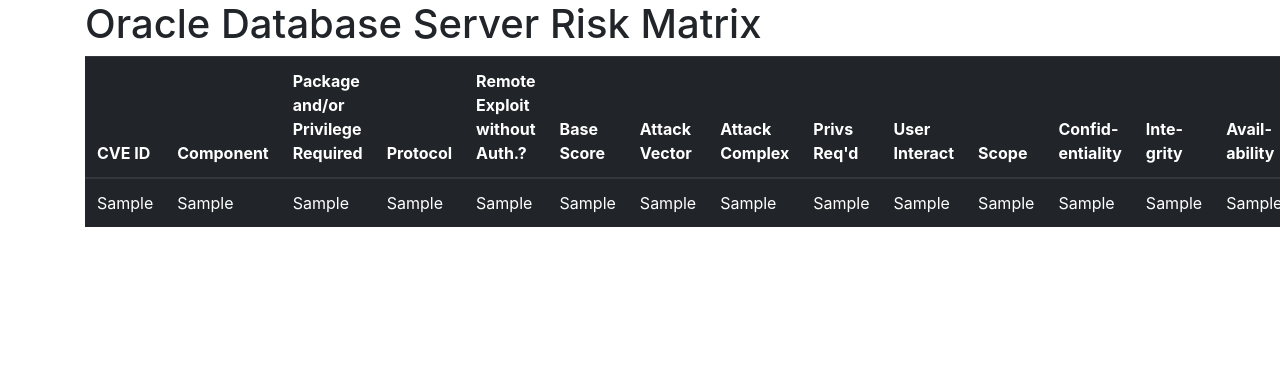
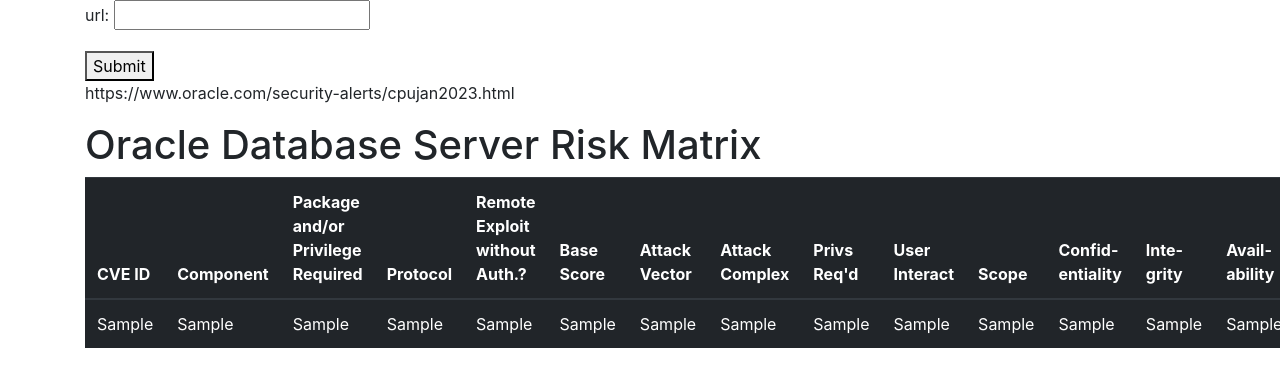
Before and after one commit to singhjagjit11/capstone, a Django app: a page that uses templates/index.html in a window 1280 px wide; the page is wider, and only the part inside the window is pictured. Shown: the top 387 px of that part. Run offline with Django 4.2, Linux system fonts and the light colour scheme; tables that the repository leaves empty hold one stand-in row (values such as "Sample post"); a database or web service that is not in the repository returns one stand-in record (values such as "Sample title"); data that the repository does not hold is empty; some libraries are stand-ins or nearby versions.

Commit message:
moved load patches to disp function in view to load data from url after hitting submit in form

```diff
--- /dev/null
+++ b/app1/forms.py
@@ -0,0 +1,4 @@
+from django import forms
+
+class UrlForm(forms.Form):
+    url = forms.CharField(label='url', max_length=100)
--- a/app1/urls.py
+++ b/app1/urls.py
@@ -6,7 +6,7 @@ from django.conf import settings
 
 urlpatterns=[
     re_path(r'^patch$',views.patchesApi),
-    re_path(r'^load_patch$',views.loadPatchesApi),
+    # re_path(r'^load_patch$',views.loadPatchesApi),
     re_path(r'^display$',views.disp),
     # re_path(r'^patch/([0-9]+)$',views.patchesApi),
 
--- a/app1/views.py
+++ b/app1/views.py
@@ -13,50 +13,7 @@ import requests
 
 from django.http import HttpResponse
 from bs4 import BeautifulSoup
-
-
-@csrf_exempt
-def loadPatchesApi(request,id=0):
-    if request.method=='GET':
-        # # Fetch oracle data from https://www.oracle.com/security-alerts/cpujan2023.html
-        # html_content = get_html_content(request)
-        # soup = BeautifulSoup(html_content, 'html.parser')
-
-
-        url = "https://www.oracle.com/security-alerts/cpujan2023.html"
-
-        # send a request to the URL
-        response = requests.get(url)
-
-        # parse the HTML content of the page
-        soup = BeautifulSoup(response.content, "html.parser")
-
-        #table = soup.find('table',class_="otable-w2")# Find the table
-        tables = soup.find_all("table")
-        table = tables[2]
-        # find the tbody in the table
-        tbody = table.find("tbody")
-        rows = tbody.find_all("tr")# extract the rows from the tbody
-
-
-        objs=[]
-        for row in rows:
-            cells = row.find_all("td")
-            cells2 = row.find_all("th")
-            data2 = [cell.text for cell in cells2]
-            data = [cell.text for cell in cells]
-            data =[*data2,*data]
-            print(data)
-
-            objs.append(Patches(col0=data[0], col1=data[1],col2=data[2],col3=data[3], col4=data[4],col5=data[5],col6=data[6],
-             col7=data[7],col8=data[8],col9=data[9], col10=data[10],col11=data[11],col12=data[12],col13=data[13], col14=data[14]))
-
-
-        Patches.objects.bulk_create(objs)
-        return JsonResponse("Added Successfully",safe=False)
-        # b = Patches(Cve='Beatles Blog', Component='All the latest Beatles news.',BaseScore="4")
-        # b.save()
-
+from .forms import UrlForm
 
 
 
@@ -76,6 +33,60 @@ def patchesApi(request,id=0):
             return JsonResponse("Added Successfully",safe=False)
         return JsonResponse("Failed to Add",safe=False)
 
+
+    elif request.method=='DELETE':
+        Patches.objects.all().delete()
+        return JsonResponse("delete complete",safe=False)
+
 def disp(request):
-    response=requests.get('http://127.0.0.1:8000/patch').json()
-    return render(request,'index.html',{'response':response})
+    if request.method=='GET':
+        form = UrlForm()
+        response=requests.get('http://127.0.0.1:8000/patch').json()
+        return render(request,'index.html',{'response':response,'form':form})
+
+    #loafd from url
+    elif request.method=='POST':
+         # Get the data from the request
+         #Get the posted form
+        form = UrlForm(request.POST)
+        if form.is_valid():
+            # Do something with the form data
+            url = form.cleaned_data['url']
+            print(url)
+        else:
+            #url = "https://www.oracle.com/security-alerts/cpujan2023.html"
+            url = "dfg"
+        try:
+            # send a request to the URL
+            response = requests.get(url)
+                    # parse the HTML content of the page
+            soup = BeautifulSoup(response.content, "html.parser")
+
+            #table = soup.find('table',class_="otable-w2")# Find the table
+            tables = soup.find_all("table")
+            table = tables[2]
+            # find the tbody in the table
+            tbody = table.find("tbody")
+            rows = tbody.find_all("tr")# extract the rows from the tbody
+
+
+            objs=[]
+            for row in rows:
+                cells = row.find_all("td")
+                cells2 = row.find_all("th")
+                data2 = [cell.text for cell in cells2]
+                data = [cell.text for cell in cells]
+                data =[*data2,*data]
+                print(data)
+
+                objs.append(Patches(col0=data[0], col1=data[1],col2=data[2],col3=data[3], col4=data[4],col5=data[5],col6=data[6],
+                col7=data[7],col8=data[8],col9=data[9], col10=data[10],col11=data[11],col12=data[12],col13=data[13], col14=data[14]))
+
+
+            Patches.objects.bulk_create(objs)
+            return JsonResponse("Added Successfully",safe=False)
+            # b = Patches(Cve='Beatles Blog', Component='All the latest Beatles news.',BaseScore="4")
+            # b.save()
+
+        except:
+            return JsonResponse("something went wrong.check url",safe=False)
--- a/templates/index.html
+++ b/templates/index.html
@@ -1,19 +1,3 @@
-{% comment %}
-<html>
-  <head>
-    <title>API Display ...</title>
-  </head>
-  <body>
-    <h1>List of countries</h1>
-    {% for i in response %}
-    <strong>{{i.Cve}} ,</strong>
-    <strong>{{i.Cve}} ,</strong>
-    <strong>{{i.BaseScore}} ,</strong>
-    {% endfor %}
-  </body>
-</html>
-{% endcomment %}
-
 <!DOCTYPE html>
 <html lang="en">
   <head>
@@ -36,6 +20,18 @@
   </head>
   <body>
     <div class="container">
+
+      <form method="POST">
+        {% csrf_token %}
+        {% comment %} <div class="form-group">
+          <label for="formGroupExampleInput">enter url to load</label>
+          <input type="text" class="form-control" id="urlinput" placeholder="Example input">
+          <button type="submit" class="btn btn-primary">Primary</button>
+        </div> {% endcomment %}
+        {{ form.as_p }}
+        <button type="submit">Submit</button>
+      </form>
+      <p>https://www.oracle.com/security-alerts/cpujan2023.html</p>
       <h1>Oracle Database Server Risk Matrix</h1>
       <table class="table table-dark">
         <thead>
```
Also changed, not shown: app1/templates/app1/index.html (deleted, +0 -13 lines), 1 other file.
